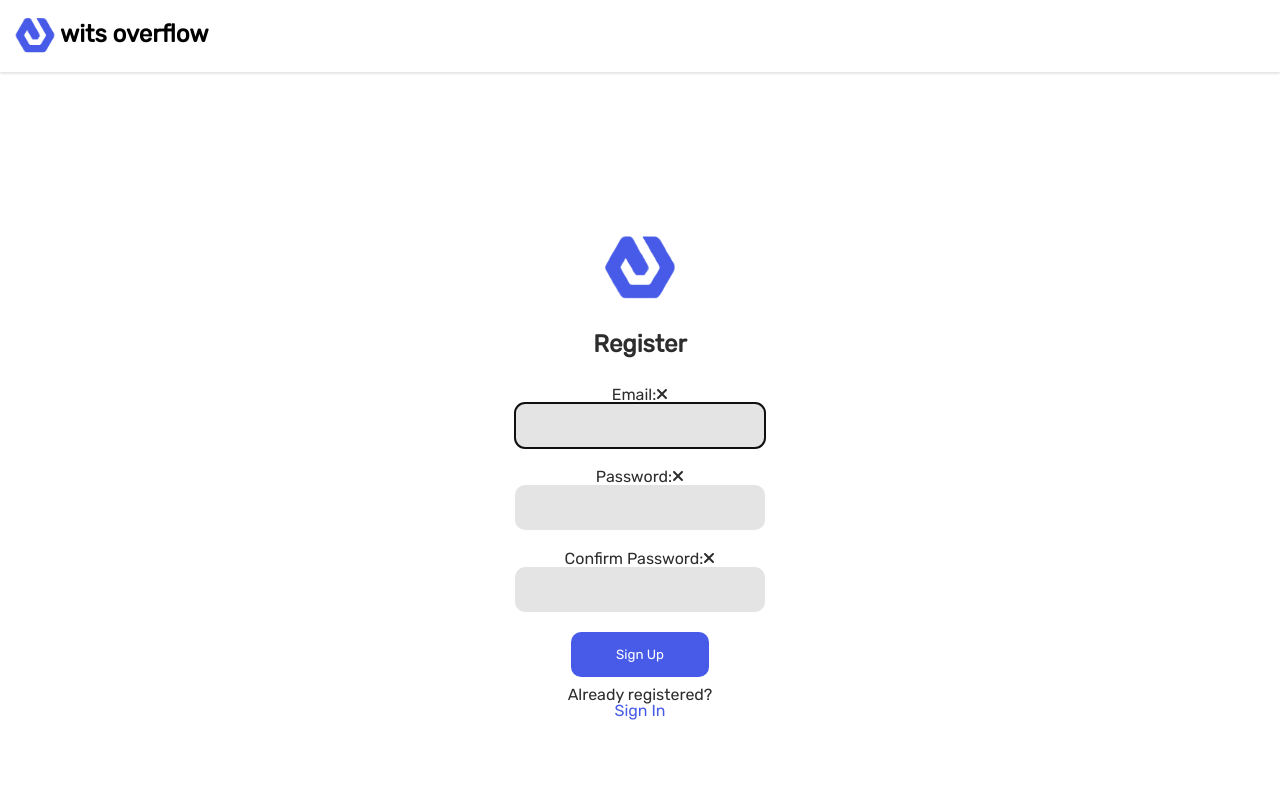
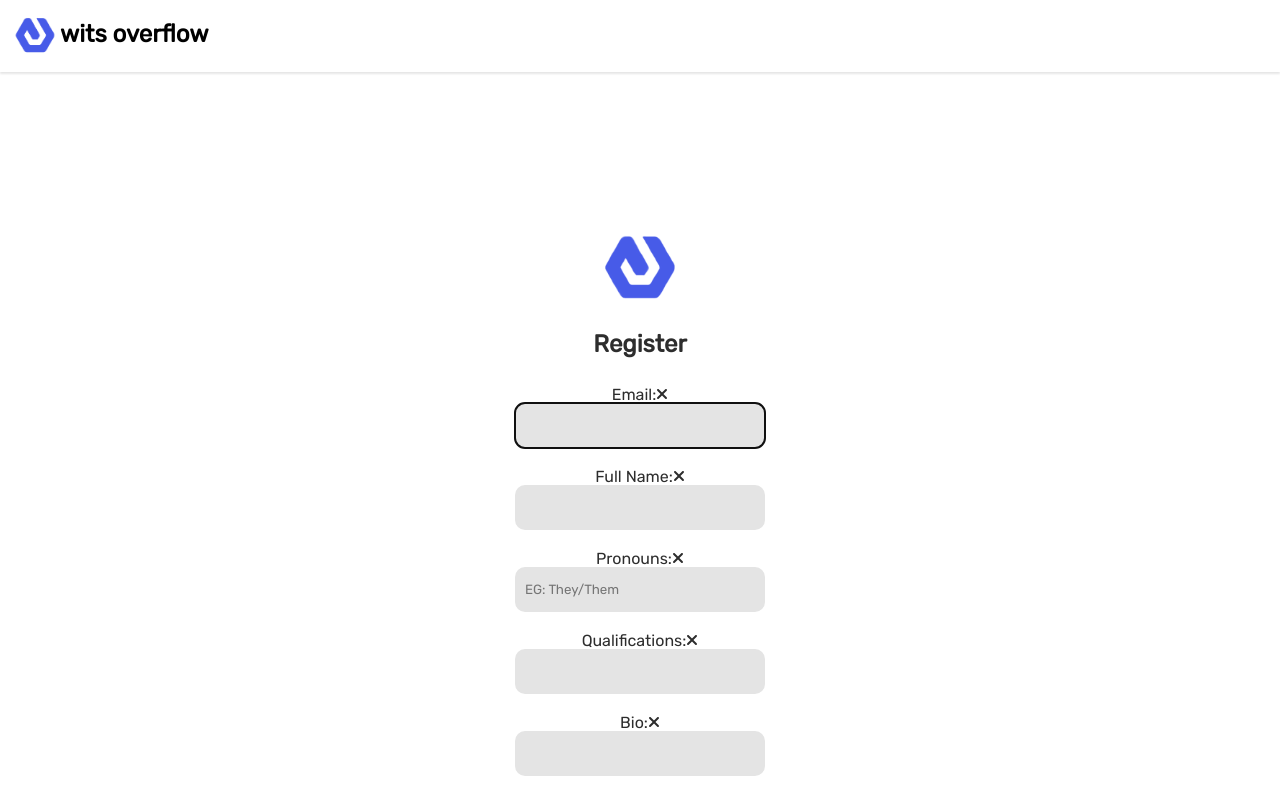
Before and after one commit to NotJordanZA/witsOverflow, a React (Create React App) app in the folder Front End/wits-overflow/: page /registrationPage in a window 1280 px wide. Shown: the top 796 px of the page. Built offline with nearby package versions, Linux system fonts and the light colour scheme.

Commit message:
Expanded Registration, Still Working on Change Password

```diff
--- a/Front End/wits-overflow/src/pages/changePasswordPage.js
+++ b/Front End/wits-overflow/src/pages/changePasswordPage.js
@@ -7,6 +7,8 @@ import StyledButton from "../components/styledButton";
 import logo from '../logo.png';
 import { getAuth, updatePassword, EmailAuthProvider, reauthenticateWithCredential} from "firebase/auth";
 import { firebaseConfig } from "../firebase-config/firebase";
+import { useNavigate} from "react-router-dom";
+import ReactDOM from 'react-dom';
 //import {auth} from "firebase";
 
 // Check for 1 lowercase, 1 uppercase, 1 number and 1 special character; Must be between 8 and 24 characters.
@@ -96,12 +98,16 @@ const ChangePassword = () => {
             console.log(user.email);
         return reauthenticateWithCredential(user, cred);
     }
+    // HERE RUBEN!!!! HERE!!!!!!!!!
+    // SCRAP THE LITTLE TICK AND CROSS ON CHARACTER UPDATE. CHECK ONLY LATER. BY THE TIME YOU FINISH TYPING, YOU'VE GOT 8 INVALID AUTH-
+    // -ATTEMPTS. SO VALIDATION ISN'T POSSIBLE.
     // Tries the reauthenticate function, returning true if it is successful (correct password), and false otherwise.
     const booleanOld = async (oldPassword) => {
         try {
             //return false;
             // ERROR IS HERE. "THIS" IS UNDEFINED. NEED TO CHANGE REAUTHENTICATE FUNCTION.
             await reauthenticate(oldPassword);
+            console.log('boolOld: True');
             return true;
         }
         catch (err){
@@ -114,12 +120,15 @@ const ChangePassword = () => {
 
     // useEffect Hook: Validate password against booleanOld. Checks every time 'oldPwd' changes.
     useEffect(() => {
-        let result = booleanOld(oldPwd);
+        //let result = booleanOld(oldPwd);
+        //console.log(result);
+        const result = PWD_REGEX.test(oldPwd);
         console.log(result);
         console.log(oldPwd);
         setValidOldPwd(result);
     }, [oldPwd])
 
+    const navigate = useNavigate();
     // Handles the submitting of the form.
     const handleSubmit = async (e) => {
 
@@ -140,12 +149,13 @@ const ChangePassword = () => {
                 await reauthenticate(oldPassword);
                 // Updating the password to be the pwd field, changing it on Firebase.
                 await user.updatePassword(newPassword);
+                console.log('Sucess')
+                navigate("/profilePage");
             } catch(err){
                 console.log(err);
                 setErrMsg("Invalid Entry");
              }
         }
-
         setSuccess(true);
     }
 
--- a/Front End/wits-overflow/src/pages/registrationPage.js
+++ b/Front End/wits-overflow/src/pages/registrationPage.js
@@ -8,10 +8,15 @@ import logo from '../logo.png';
 import {getAuth,createUserWithEmailAndPassword} from "firebase/auth";
 // Check for one instance before @; Check for @; Check for "wits.ac.za" or "students.wits.ac.za".
 //const USER_REGEX = /^[a-zA-Z0-9_.+-]{1,64}+@(students\.)?wits\.ac\.za$/; //Not functional yet.
-const USER_REGEX = /^[\w-\.]+@([\w-]+\.)+[\w-]+$/; //Temporary. Works with any email.
+const USER_REGEX = /^[\w-\.]+@([\w-]+\.)+[\w-]+wits\.ac\.za$/; //Temporary. Works with any email.
 // Check for 1 lowercase, 1 uppercase, 1 number and 1 special character; Must be between 8 and 24 characters.
 const PWD_REGEX = /^(?=.*[a-z])(?=.*[A-Z])(?=.*[0-9])(?=.*[!@#$%]).{8,24}$/;
-
+// Check that the text is one or more Regex words.
+const TEXT_REGEX = /^(\w+)$/;
+// Check that the pronouns are in 'word/word' format.
+const PRONOUNS_REGEX = /^(\w+)\/(\w+)$/;
+// Check that the bio contains words, numbers and only the special characters ',', '.' and '-' and that it is between 1 and 64 characters.
+const BIO_REGEX = /^[a-zA-Z0-9,.-]{1,280}$/;
 
 const Container = styled.div`
     padding: 150px 0;
@@ -69,6 +74,22 @@ const Register = () => {
     const [validMatch, setValidMatch] = useState(false);
     const [matchFocus, setMatchFocus] = useState(false);
 
+    const [fullName,setFullName] = useState('');
+    const [validFullName, setValidFullName] = useState(false);
+    const [fullNameFocus, setFullNameFocus] = useState(false);
+
+    const [pronouns,setPronouns] = useState('');
+    const [validPronouns, setValidPronouns] = useState(false);
+    const [pronounsFocus, setPronounsFocus] = useState(false);
+
+    const [qualifications,setQualifications] = useState('');
+    const [validQualifications, setValidQualifications] = useState(false);
+    const [qualificationFocus, setQualificationFocus] = useState(false);
+
+    const [bio,setBio] = useState('');
+    const [validBio, setValidBio] = useState(false);
+    const [bioFocus, setBioFocus] = useState(false);
+
     const [errMsg,setErrMsg] = useState('');
     const [success, setSuccess] = useState(false);
 
@@ -96,10 +117,43 @@ const Register = () => {
         setValidMatch(match);
     }, [pwd, matchPwd])
 
-    // Clear error message every time user, pwd or matchPwd is changed (to account for the user fixing the error).
+    // useEffect Hook: Validate full name via TEXT_REGEX. Checks every time 'fullName' changes.
+    useEffect(() => {
+        const result =TEXT_REGEX.test(fullName);
+        console.log(result);
+        console.log(fullName);
+        setValidFullName(result);
+    }, [fullName])
+
+    // useEffect Hook: Validate pronouns via PRONOUNS_REGEX. Checks every time 'pronouns' changes.
+    useEffect(() => {
+        const result = PRONOUNS_REGEX.test(pronouns);
+        console.log(result);
+        console.log(pronouns);
+        setValidPronouns(result);
+    }, [pronouns])
+
+    // useEffect Hook: Validate qualifications via TEXT_REGEX. Checks every time 'qualifications' changes.
+    useEffect(() => {
+        const result =TEXT_REGEX.test(qualifications);
+        console.log(result);
+        console.log(qualifications);
+        setValidQualifications(result);
+    }, [qualifications])
+
+    // useEffect Hook: Validate bio via BIO_REGEX. Checks every time 'bio' changes.
+    useEffect(() => {
+        const result =BIO_REGEX.test(bio);
+        console.log(result);
+        console.log(bio);
+        setValidBio(result);
+    }, [bio])
+
+    // Clear error message every time user, pwd, matchPwd, fullName, pronouns, qualifications or bio is changed (to account for-
+    // the user fixing the error).
     useEffect(() => {
         setErrMsg('');
-    }, [user, pwd, matchPwd])
+    }, [user, pwd, matchPwd, fullName, pronouns, qualifications, bio])
 
     const navigate = useNavigate();
     const handleSubmit = async (e) => {
@@ -107,12 +161,16 @@ const Register = () => {
         // In case user enables the submit button via JS hack:
         const v1 = USER_REGEX.test(user);
         const v2 = PWD_REGEX.test(pwd);
+        const v3 = TEXT_REGEX(fullName);
+        const v4 = PRONOUNS_REGEX(pronouns);
+        const v5 = TEXT_REGEX(qualifications);
+        const v6 = BIO_REGEX(bio);
 
-        if (!v1 || !v2) {
+        if (!v1 || !v2 || !v3 || !v4 || !v5 || !v6) {
             setErrMsg("Invalid Entry");
             return;
         } // End of precaution.
-        console.log(user, pwd);
+        console.log(user, pwd, fullName, pronouns, qualifications);
         await createUserWithEmailAndPassword(getAuth(),user,pwd);
         navigate("/questionsPage");
         setSuccess(true);
@@ -150,6 +208,114 @@ const Register = () => {
                     Only wits emails allowed. <br />
                     Must begin with a letter or number. <br />
                     Letter, numbers, special characters and dots allowed.
+                </p>
+
+                <label htmlFor="fullname">
+                    Full Name:
+                    <span style={validFullName ? {} : {display: "none"}}>
+                        <FontAwesomeIcon icon={faCheck} />
+                    </span>
+                    <span style={!validFullName || !fullName ? {} : {display: "none"}}>
+                        <FontAwesomeIcon icon={faTimes} />
+                    </span>
+                </label>
+                <StyledInput
+                    type="text"
+                    id="fullname"
+                    //ref={userRef}
+                    autoComplete="off"
+                    onChange={(e) => setFullName(e.target.value)}
+                    required
+                    aria-invalid={validFullName ? "false" : "true"}
+                    aria-describedby="uidnote"
+                    onFocus={() => setFullNameFocus(true)}
+                    onBlur={() => setFullNameFocus(false)}
+                />
+                <p id="uidnote" style={fullNameFocus && fullName && !validFullName ? {} : {display: "none"}}>
+                    <FontAwesomeIcon icon={faInfoCircle} />
+                    Please enter your full name. <br />
+                </p>
+
+                <label htmlFor="pronouns">
+                    Pronouns:
+                    <span style={validPronouns ? {} : {display: "none"}}>
+                        <FontAwesomeIcon icon={faCheck} />
+                    </span>
+                    <span style={!validPronouns || !pronouns ? {} : {display: "none"}}>
+                        <FontAwesomeIcon icon={faTimes} />
+                    </span>
+                </label>
+                <StyledInput
+                    placeholder="EG: They/Them"
+                    type="text"
+                    id="pronouns"
+                    //ref={userRef}
+                    autoComplete="off"
+                    onChange={(e) => setPronouns(e.target.value)}
+                    required
+                    aria-invalid={validPronouns ? "false" : "true"}
+                    aria-describedby="uidnote"
+                    onFocus={() => setPronounsFocus(true)}
+                    onBlur={() => setPronounsFocus(false)}
+                />
+                <p id="uidnote" style={pronounsFocus && pronouns && !validPronouns ? {} : {display: "none"}}>
+                    <FontAwesomeIcon icon={faInfoCircle} />
+                    Please enter your pronouns. <br />
+                    Use the format of they/them.
+                </p>
+
+                <label htmlFor="qualifications">
+                    Qualifications:
+                    <span style={validQualifications ? {} : {display: "none"}}>
+                        <FontAwesomeIcon icon={faCheck} />
+                    </span>
+                    <span style={!validQualifications || !qualifications ? {} : {display: "none"}}>
+                        <FontAwesomeIcon icon={faTimes} />
+                    </span>
+                </label>
+                <StyledInput
+                    type="text"
+                    id="qualifications"
+                    //ref={userRef}
+                    autoComplete="off"
+                    onChange={(e) => setQualifications(e.target.value)}
+                    required
+                    aria-invalid={validQualifications ? "false" : "true"}
+                    aria-describedby="uidnote"
+                    onFocus={() => setQualificationFocus(true)}
+                    onBlur={() => setQualificationFocus(false)}
+                />
+                <p id="uidnote" style={qualificationFocus && qualifications && !validQualifications ? {} : {display: "none"}}>
+                    <FontAwesomeIcon icon={faInfoCircle} />
+                    Please enter your most recent qualifications. <br />
+                </p>
+
+                <label htmlFor="bio">
+                    Bio:
+                    <span style={validBio ? {} : {display: "none"}}>
+                        <FontAwesomeIcon icon={faCheck} />
+                    </span>
+                    <span style={!validBio || !bio ? {} : {display: "none"}}>
+                        <FontAwesomeIcon icon={faTimes} />
+                    </span>
+                </label>
+                <StyledInput
+                    type="text"
+                    id="bio"
+                    //ref={userRef}
+                    autoComplete="off"
+                    onChange={(e) => setBio(e.target.value)}
+                    required
+                    aria-invalid={validBio ? "false" : "true"}
+                    aria-describedby="uidnote"
+                    onFocus={() => setBioFocus(true)}
+                    onBlur={() => setBioFocus(false)}
+                />
+                <p id="uidnote" style={bioFocus && bio && !validBio ? {} : {display: "none"}}>
+                    <FontAwesomeIcon icon={faInfoCircle} />
+                    Please enter your bio. <br />
+                    Must be 1-280 characters. <br />
+                    Special characters allowed: .,-
                 </p>
 
                 <label htmlFor="password">
@@ -209,7 +375,7 @@ const Register = () => {
                     Must match the first password input.
                 </p>
 
-            <StyledButton disabled={!validName || !validPwd || !validMatch || getAuth().currentUser==null? true : false}>
+            <StyledButton disabled={!validName || !validPwd || !validMatch || !validFullName || !validPronouns || !validQualifications || !validBio || getAuth().currentUser==null? true : false}>
                 Sign Up
             </StyledButton>
 
```
